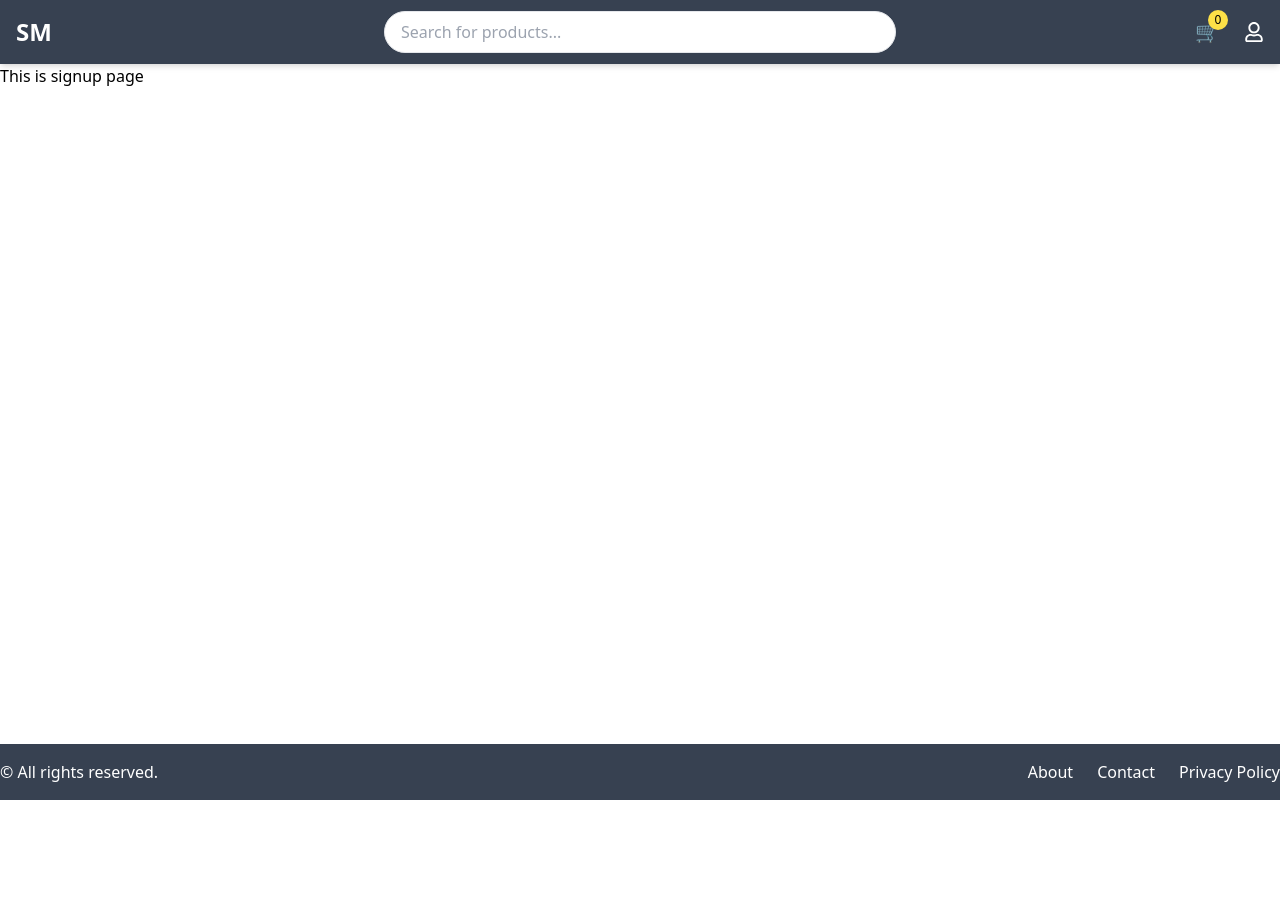
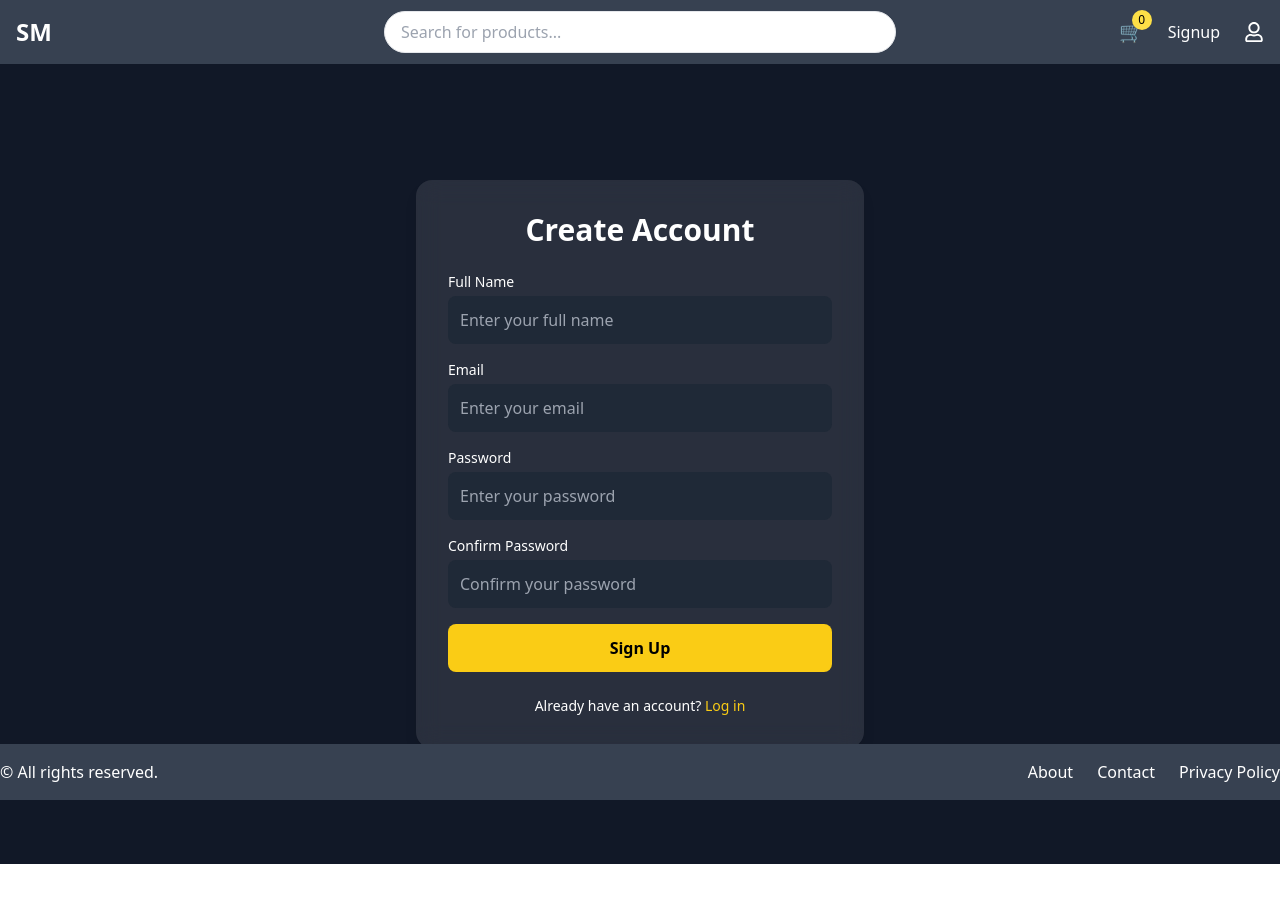
Before and after one commit to thekmanish/ShopMate, a React (Vite) app in the folder frontend/: page /signup in a window 1280 px wide. Shown: the top 902 px of the page. Before the commit the page ends 800 px from the top, so only its background shows below. Built offline with nearby package versions, Linux system fonts and the light colour scheme; no server answers.

Commit message:
added signup functionality

```diff
--- a/frontend/src/components/navbar/Navbar.jsx
+++ b/frontend/src/components/navbar/Navbar.jsx
@@ -47,6 +47,8 @@ export default function Navbar() {
               {totalItems}
             </span>
           </Link>
+
+          <Link to="/signup" className="relative">Signup</Link>
 
           {user ? (
             <div className="relative">
--- a/frontend/src/components/routes/PrivateRoutes.jsx
+++ b/frontend/src/components/routes/PrivateRoutes.jsx
@@ -0,0 +1,15 @@
+import React from "react";
+import {Navigate, useLocation} from "react-router-dom";
+import useAuthStore from "../../store/useAuthStore";
+
+const PrivateRoutes = ({children}) => {
+    const {user} = useAuthStore();
+    const location = useLocation();
+
+    if(!user){
+        return <Navigate to="/login" state={{from: location}} replace/>
+    }
+    return children;
+}
+
+export default PrivateRoutes;
--- a/frontend/src/components/routes/PublicRoutes.jsx
+++ b/frontend/src/components/routes/PublicRoutes.jsx
@@ -6,9 +6,9 @@ export default function PublicRoutes ({children}){
     const {user} = useAuthStore();
     const location = useLocation();
 
-    const from = location.state?.from?.pathname || "/";
     if(user) {
         // console.log(from);
+        const from = location.state?.from?.pathname || "/";
         return <Navigate to={from} replace/>;
     }
 
--- a/frontend/src/main.jsx
+++ b/frontend/src/main.jsx
@@ -14,6 +14,7 @@ import ProductDetails from "./pages/ProductDetails.jsx";
 import Login from "./pages/Login.jsx";
 import SignUp from "./pages/SignUp.jsx";
 import PublicRoutes from "./components/routes/PublicRoutes.jsx";
+import PrivateRoutes from "./components/routes/PrivateRoutes.jsx";
 import { Toaster } from "react-hot-toast";
 
 
@@ -21,7 +22,7 @@ const router = createBrowserRouter(
   createRoutesFromElements(
     <Route path="/" element={<App />}>
       <Route index element={<Home />} />
-      <Route path="cart" element={<Cart />} />
+      <Route path="cart" element={<PrivateRoutes><Cart /></PrivateRoutes>} />
       <Route path="login" element={<PublicRoutes><Login /></PublicRoutes>} />
       <Route path="product/:individualProductId" element={<ProductDetails />} />
       <Route path="/signup" element={<PublicRoutes><SignUp /></PublicRoutes>}/>
--- /dev/null
+++ b/frontend/src/pages/Checkout.jsx
@@ -0,0 +1,11 @@
+import React from 'react'
+
+const Checkout = () => {
+  return (
+    <div>
+      <h1>This is checkout page</h1>
+    </div>
+  )
+}
+
+export default Checkout
--- a/frontend/src/pages/Login.jsx
+++ b/frontend/src/pages/Login.jsx
@@ -1,17 +1,19 @@
 import React, { useState, useEffect } from "react";
-import { Link, useNavigate } from "react-router-dom";
+import { Link, useNavigate, useLocation, Navigate } from "react-router-dom";
 import useAuthStore from "../store/useAuthStore";
 
 export default function Login() {
   const [email, setEmail] = useState("");
   const [password, setPassword] = useState("");
-  const { user, login, loading, error } = useAuthStore();
+  const { user, login, loading } = useAuthStore();
+  const location = useLocation();
   const navigate = useNavigate();
 
   useEffect(() => {
-
-    if (user) navigate("/");
-  }, [user, navigate]);
+    if (user) {
+        navigate(location.state?.from || "/", { replace: true });
+    }
+}, [user, navigate, location.state]);
 
   const handleSubmit = async (e) => {
     e.preventDefault();
--- a/frontend/src/pages/SignUp.jsx
+++ b/frontend/src/pages/SignUp.jsx
@@ -1,15 +1,178 @@
-import React, {useEffect} from "react";
-import {useNavigate} from "react-router-dom";
-import useAuthStore from "../store/useAuthStore"
+import React, { useState, useEffect } from "react";
+import { Link, useNavigate, useLocation } from "react-router-dom";
+import useAuthStore from "../store/useAuthStore";
 
-const SignUp = () => {
+export default function SignUp() {
+  const [formData, setFormData] = useState({
+    name: "",
+    email: "",
+    password: "",
+    confirmPassword: ""
+  });
+  const [errors, setErrors] = useState({});
+  const { user, signup, loading, error } = useAuthStore();
+  const navigate = useNavigate();
+  const location = useLocation();
 
-  const {user, signedUpUser} = useAuthStore();
-  const navigate = useNavigate();
-  useEffect (() => {
-    if(user) navigate("/")
-  }, [])
-  return (<h1>This is signup page</h1>)
+  useEffect(() => {
+    if (user) {
+      navigate(location.state?.from || "/", { replace: true });
+    }
+  }, [user, navigate, location.state]);
+
+  const handleChange = (e) => {
+    const { name, value } = e.target;
+    setFormData(prev => ({
+      ...prev,
+      [name]: value
+    }));
+  };
+
+  const validate = () => {
+    const newErrors = {};
+    const emailRegex = /^[^\s@]+@[^\s@]+\.[^\s@]+$/;
+
+    if (!formData.name.trim()) newErrors.name = "Name is required";
+    if (!formData.email) {
+      newErrors.email = "Email is required";
+    } else if (!emailRegex.test(formData.email)) {
+      newErrors.email = "Please enter a valid email";
+    }
+    if (!formData.password) {
+      newErrors.password = "Password is required";
+    } else if (formData.password.length < 6) {
+      newErrors.password = "Password must be at least 6 characters";
+    }
+    if (formData.password !== formData.confirmPassword) {
+      newErrors.confirmPassword = "Passwords don't match";
+    }
+
+    setErrors(newErrors);
+    return Object.keys(newErrors).length === 0;
+  };
+
+  const handleSubmit = async (e) => {
+    e.preventDefault();
+    if (!validate()) return;
+
+    const success = await signup(
+      formData.name,
+      formData.email,
+      formData.password
+    );
+
+    if (success) {
+      navigate("/login");
+    } else {
+      setErrors(prev => ({
+        ...prev,
+        api: "Signup failed."
+      }));
+    }
+  };
+
+  return (
+    <div className="min-h-screen flex items-center justify-center bg-gray-900">
+      <div className="bg-white bg-opacity-10 backdrop-blur-md p-8 rounded-2xl shadow-lg w-full max-w-md text-white">
+        <h2 className="text-3xl font-bold text-center mb-6">Create Account</h2>
+
+        {errors.api && (
+          <div className="mb-4 p-3 bg-red-500 bg-opacity-20 text-red-300 rounded-lg text-sm">
+            ⚠️ {errors.api}
+          </div>
+        )}
+
+        <form onSubmit={handleSubmit} className="space-y-4">
+          <div>
+            <label className="block mb-1 text-sm font-medium">Full Name</label>
+            <input
+              type="text"
+              name="name"
+              className={`w-full p-3 rounded-lg bg-gray-800 text-white focus:ring-2 focus:ring-yellow-400 outline-none ${
+                errors.name ? "border border-red-500" : ""
+              }`}
+              placeholder="Enter your full name"
+              value={formData.name}
+              onChange={handleChange}
+            />
+            {errors.name && (
+              <p className="mt-1 text-sm text-red-400">{errors.name}</p>
+            )}
+          </div>
+
+          <div>
+            <label className="block mb-1 text-sm font-medium">Email</label>
+            <input
+              type="email"
+              name="email"
+              className={`w-full p-3 rounded-lg bg-gray-800 text-white focus:ring-2 focus:ring-yellow-400 outline-none ${
+                errors.email ? "border border-red-500" : ""
+              }`}
+              placeholder="Enter your email"
+              value={formData.email}
+              onChange={handleChange}
+            />
+            {errors.email && (
+              <p className="mt-1 text-sm text-red-400">{errors.email}</p>
+            )}
+          </div>
+
+          <div>
+            <label className="block mb-1 text-sm font-medium">Password</label>
+            <input
+              type="password"
+              name="password"
+              className={`w-full p-3 rounded-lg bg-gray-800 text-white focus:ring-2 focus:ring-yellow-400 outline-none ${
+                errors.password ? "border border-red-500" : ""
+              }`}
+              placeholder="Enter your password"
+              value={formData.password}
+              onChange={handleChange}
+            />
+            {errors.password && (
+              <p className="mt-1 text-sm text-red-400">{errors.password}</p>
+            )}
+          </div>
+
+          <div>
+            <label className="block mb-1 text-sm font-medium">Confirm Password</label>
+            <input
+              type="password"
+              name="confirmPassword"
+              className={`w-full p-3 rounded-lg bg-gray-800 text-white focus:ring-2 focus:ring-yellow-400 outline-none ${
+                errors.confirmPassword ? "border border-red-500" : ""
+              }`}
+              placeholder="Confirm your password"
+              value={formData.confirmPassword}
+              onChange={handleChange}
+            />
+            {errors.confirmPassword && (
+              <p className="mt-1 text-sm text-red-400">{errors.confirmPassword}</p>
+            )}
+          </div>
+
+          <button
+            type="submit"
+            disabled={loading}
+            className="w-full bg-yellow-400 hover:bg-yellow-500 text-black font-semibold py-3 rounded-lg transition duration-300 disabled:opacity-70"
+          >
+            {loading ? "Creating account..." : "Sign Up"}
+          </button>
+        </form>
+
+        <div className="mt-6 text-center">
+          <p className="text-sm">
+            Already have an account?{" "}
+            <Link
+              to="/login"
+              state={{ from: location.state?.from }}
+              className="text-yellow-400 hover:underline"
+            >
+              Log in
+            </Link>
+          </p>
+        </div>
+      </div>
+    </div>
+  );
 }
-
-export default SignUp;
--- a/frontend/src/store/useAuthStore.js
+++ b/frontend/src/store/useAuthStore.js
@@ -4,7 +4,6 @@ import { toast } from "react-hot-toast";
 
 const useAuthStore = create((set) => ({
   user: null,
-  signedUpUser: null,
   token: localStorage.getItem("token") || null,
   loading: false,
   error: null,
@@ -60,13 +59,16 @@ const useAuthStore = create((set) => ({
     }
   },
 
-  signup: async () => {
+  signup: async (name, email, password) => {
     set({loading: true});
     try {
       const res = await api.post("/users/signup", {name, email, password});
-      toast.success("User created successfully")
+      toast.success("User created successfully");
+      return true;
     } catch (error) {
+      set({error: error.response?.data?.message || error.message});
       toast.error(error.message);
+      return false;
     } finally {
       set({loading: false})
     }
```
Also changed, not shown: 1 other file (tests, documents, lock files or other folders).
